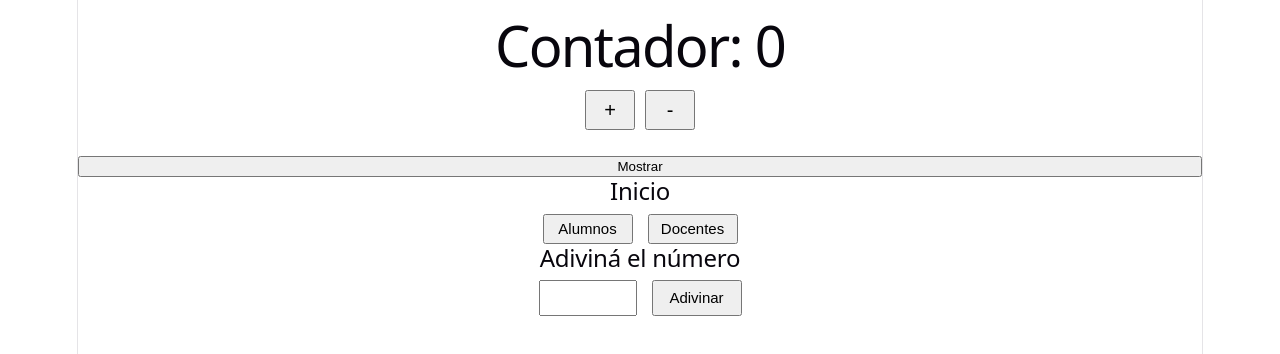
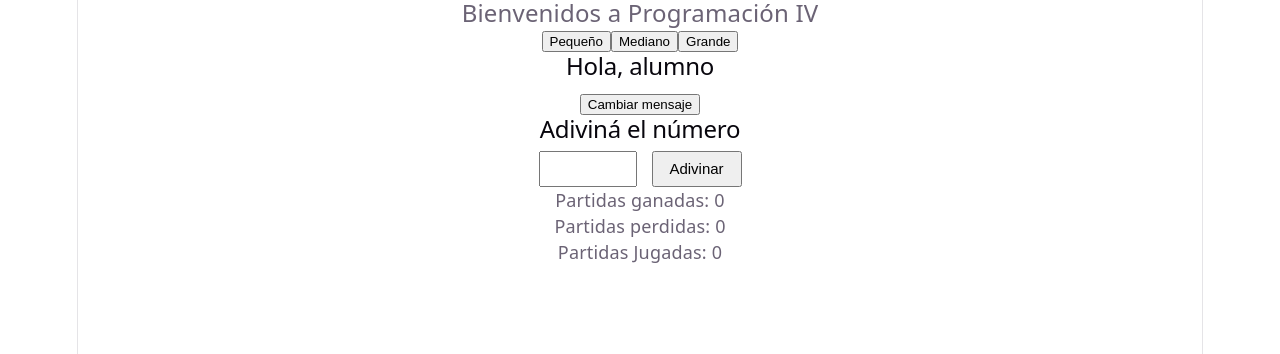
Before and after one commit to brunovirili/SGA, a React (Vite) app in the folder frontend-react/: page / in a window 1280 px wide. Shown: the top 354 px of the page. Built offline with nearby package versions, Linux system fonts and the light colour scheme.

Commit message:
Clase 29 - Práctica react

```diff
--- a/frontend-react/src/App.jsx
+++ b/frontend-react/src/App.jsx
@@ -1,9 +1,13 @@
 /* import Titulo from "./components/Titulo"
 import Navbar from "./components/Navbar"
 import Footer from "./components/Footer"
-import TarjetaAlumno from "./components/TarjetaAlumnos" */
+import TarjetaAlumno from "./components/TarjetaAlumnos"
 import Incrementar from "./components/ejemplos/Incrementar"
 import CambiarTitulo from "./components/ejemplos/CambiarTitulo"
+import Adivina from "./components/ejemplos/Adivina" */
+
+import Mensaje from "./components/ejemplos/Mensaje"
+import Tamano from "./components/ejemplos/TamanoTexto"
 import Adivina from "./components/ejemplos/Adivina"
 
 function App()
@@ -15,10 +19,13 @@ function App()
     <h2>Administración de alumnos</h2>
     <TarjetaAlumno nombre="Bruno Virili" carrera="Programación" correo ="bruno@mail.com"/>
     <TarjetaAlumno nombre="Bruno Virili" carrera="Programación" correo ="bruno@mail.com"/> */}
-    <Incrementar />
+    {/* <Incrementar />
     <CambiarTitulo />
+    <Adivina /> }
+    {/* <Footer /> */}
+    <Tamano />
+    <Mensaje />
     <Adivina />
-    {/* <Footer /> */}
     </>
   )
 }
--- a/frontend-react/src/components/ejemplos/Adivina.jsx
+++ b/frontend-react/src/components/ejemplos/Adivina.jsx
@@ -1,8 +1,12 @@
 import { useState } from "react";
+let partidasGanadas = 0
+let partidasPerdidas = 0
+let partidasJugadas = 0
 
 export function Adivina(){
     const [seleccion, setSeleccion] = useState("")
     const [resultado, setResultado] = useState("")
+
 
     function sortear(){
         const ganador = Math.floor(Math.random() * 10) + 1
@@ -17,9 +21,14 @@ export function Adivina(){
         }
         if (elegido === ganador){
             setResultado("Felicidades, has elegido el número ganador")
+            partidasGanadas += 1
+            document.getElementById("1").style.color = "green";
         } else {
             setResultado(`Fallaste. El número era: ${ganador}.`)
+            partidasPerdidas += 1
+            document.getElementById("1").style.color = "red";
         }
+        partidasJugadas += 1
     }
     return (
         <>
@@ -28,7 +37,10 @@ export function Adivina(){
         <input type="number" value={seleccion} onChange={(e) => setSeleccion(e.target.value)} style={{width:"90px", height:"30px", fontSize:"15px"}}/>
         <button onClick={sortear} style={{width:"90px", height:"36px", fontSize:"15px"}}>Adivinar</button>
         </div>
-        <p>{resultado}</p>
+        <p id="1">{resultado}</p>
+        <p>Partidas ganadas: {partidasGanadas}</p>
+        <p>Partidas perdidas: {partidasPerdidas}</p>
+        <p>Partidas Jugadas: {partidasJugadas}</p>
         </>
     )
 }
--- /dev/null
+++ b/frontend-react/src/components/ejemplos/Mensaje.jsx
@@ -0,0 +1,21 @@
+import { useState } from "react";
+
+function Mensaje() {
+  const [mensaje, setMensaje] = useState("Hola, alumno");
+
+  const cambiarMensaje = () => {
+    setMensaje("¡Bienvenidos a Programación IV!");
+  };
+
+  return (
+    <div>
+      <h2>{mensaje}</h2>
+
+      <button onClick={cambiarMensaje}>
+        Cambiar mensaje
+      </button>
+    </div>
+  );
+}
+
+export default Mensaje;
--- /dev/null
+++ b/frontend-react/src/components/ejemplos/TamanoTexto.jsx
@@ -0,0 +1,27 @@
+import { useState } from "react";
+
+function Tamano() {
+  const [tamano, setTamano] = useState("24px");
+
+  return (
+    <div>
+      <p style={{ fontSize: tamano }}>
+        Bienvenidos a Programación IV
+      </p>
+
+      <button onClick={() => setTamano("10px")}>
+        Pequeño
+      </button>
+
+      <button onClick={() => setTamano("20px")}>
+        Mediano
+      </button>
+
+      <button onClick={() => setTamano("30px")}>
+        Grande
+      </button>
+    </div>
+  );
+}
+
+export default Tamano;
```
